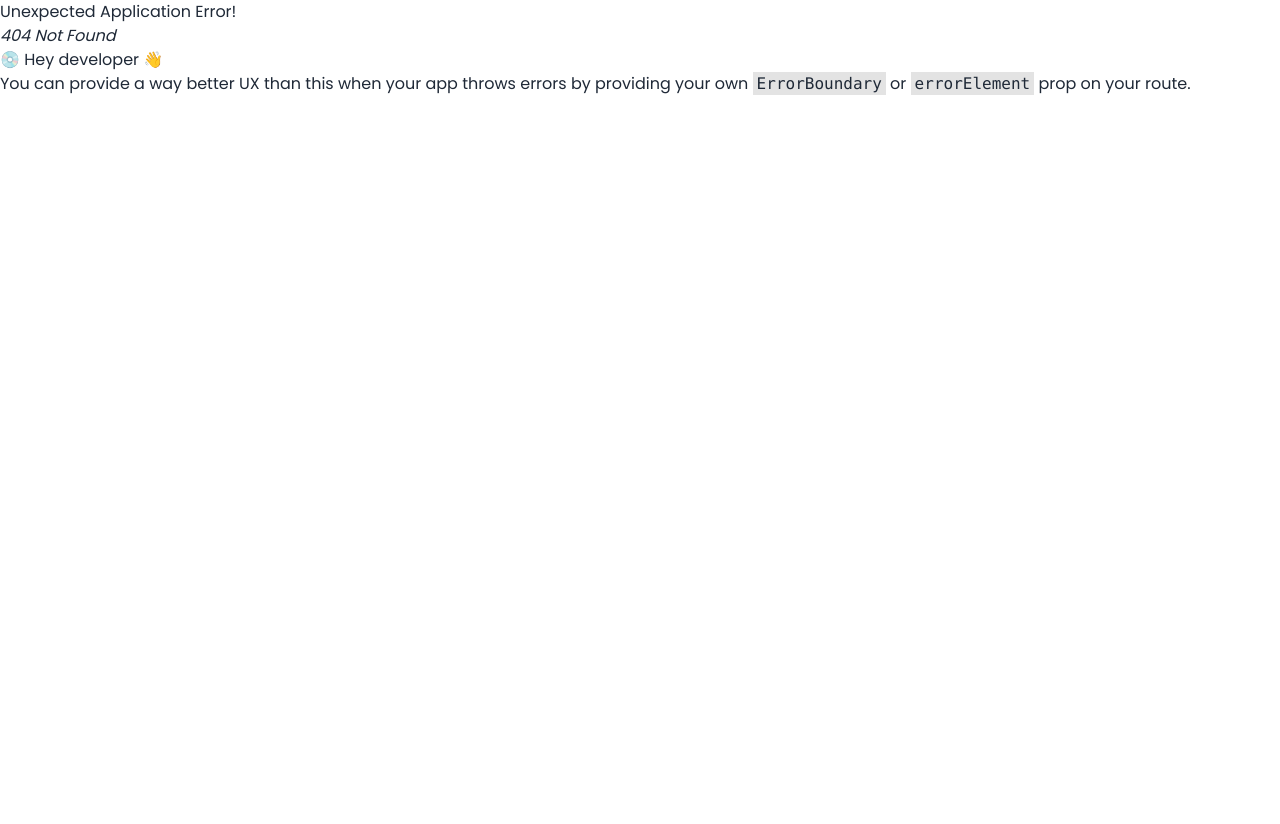
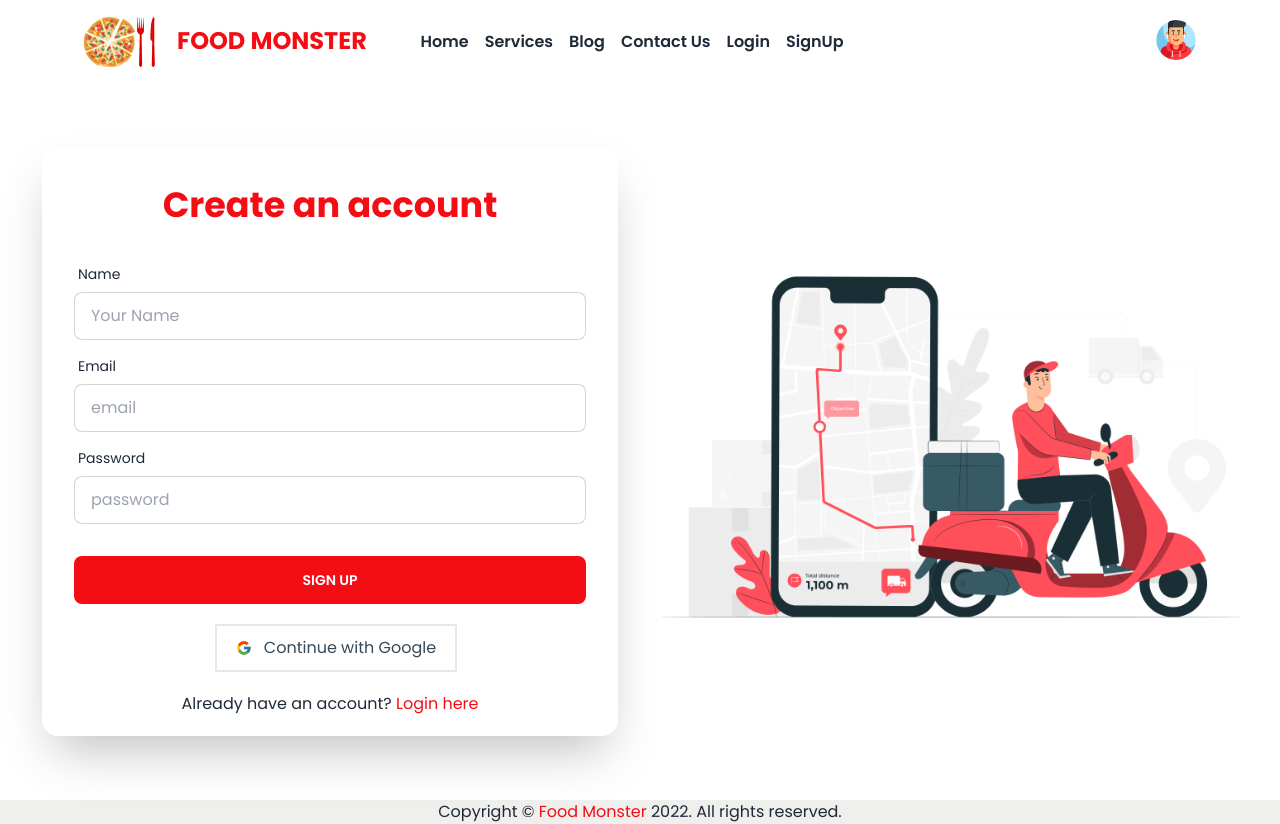
Before and after one commit to elvis-kimutai/Rating, a React (Create React App) app: page /signup in a window 1280 px wide. Before the commit this address had no page. Before the commit the page ends 800 px from the top, so only its background shows below. Built offline with nearby package versions, Linux system fonts and the light colour scheme.

Commit message:
login and signup page design completed

```diff
--- /dev/null
+++ b/src/components/Pages/Login/Login.js
@@ -0,0 +1,51 @@
+import React from 'react';
+import { FcGoogle } from "react-icons/fc";
+import { Link } from 'react-router-dom';
+import image from '../../../assets/images/login.png';
+
+
+const Login = () => {
+    return (
+        <div className='flex flex-col md:flex-row items-center my-16 mx-5'>
+            <div className="w-full md:w-6/12">
+                <img src={image} alt="" />
+            </div>
+            <div className='w-full md:w-6/12'>
+                <div className="card flex-shrink-0 w-full max-w-xl mx-auto shadow-2xl bg-base-100">
+                    <form className="card-body form pb-5">
+                        <h2 className='font-bold color-red text-center mb-4'>Login</h2>
+                        <div className="form-control">
+                            <label className="label">
+                                <span className="label-text">Email</span>
+                            </label>
+                            <input type="text" name='email' placeholder="email" className="input input-bordered" />
+                        </div>
+                        <div className="form-control">
+                            <label className="label">
+                                <span className="label-text">Password</span>
+                            </label>
+                            <input type="text" name='password' placeholder="password" className="input input-bordered" />
+                            <label className="label">
+                                <Link className="label-text-alt link link-hover color-red">Forgot password?</Link>
+                            </label>
+                        </div>
+                        <div className="form-control mt-2">
+                            <input type="submit" className='btn' value="Login" />
+                        </div>
+                    </form>
+                    <div className='flex justify-center mb-5'>
+                        <Link className='social-login  ml-3 flex items-center'>
+                        <FcGoogle className='mr-3'/>
+                        Continue with Google
+                        </Link>
+                    </div>
+                    <div className='mx-auto mb-5'>
+                        <p>New to the Food Monster? <Link to="/signup" className='color-red'>Sign Up here</Link></p>
+                    </div>
+                </div>
+            </div>
+        </div>
+    );
+};
+
+export default Login;
--- /dev/null
+++ b/src/components/Pages/SignUp/SignUp.css
@@ -0,0 +1,8 @@
+.social-login{
+    border: 2px solid #e3e9ed;
+    padding: 10px 19px;
+    color: #374957;
+}
+.form h2{
+    font-size: 35px;
+}
--- /dev/null
+++ b/src/components/Pages/SignUp/SignUp.js
@@ -0,0 +1,54 @@
+import React from 'react';
+import { Link } from 'react-router-dom';
+import image from '../../../assets/images/register.jpg';
+import { FcGoogle } from "react-icons/fc";
+import './SignUp.css';
+
+const SignUp = () => {
+    return (
+        <div className='flex flex-col-reverse md:flex-row items-center my-16 mx-5'>
+            <div className='w-full md:w-6/12'>
+                <div className="card flex-shrink-0 w-full max-w-xl mx-auto shadow-2xl bg-base-100">
+                    <form className="card-body form pb-5">
+                        <h2 className='font-bold color-red text-center mb-4'>Create an account</h2>
+                        <div className="form-control">
+                            <label className="label">
+                                <span className="label-text">Name</span>
+                            </label>
+                            <input type="text" name='name' placeholder="Your Name" className="input input-bordered" />
+                        </div>
+                        <div className="form-control">
+                            <label className="label">
+                                <span className="label-text">Email</span>
+                            </label>
+                            <input type="text" name='email' placeholder="email" className="input input-bordered" />
+                        </div>
+                        <div className="form-control">
+                            <label className="label">
+                                <span className="label-text">Password</span>
+                            </label>
+                            <input type="text" name='password' placeholder="password" className="input input-bordered" />
+                        </div>
+                        <div className="form-control mt-6">
+                            <input type="submit" className='btn' value="Sign Up" />
+                        </div>
+                    </form>
+                    <div className='flex justify-center mb-5'>
+                        <Link className='social-login  ml-3 flex items-center'>
+                        <FcGoogle className='mr-3'/>
+                        Continue with Google
+                        </Link>
+                    </div>
+                    <div className='mx-auto mb-5'>
+                        <p>Already have an account? <Link to="/login" className='color-red'>Login here</Link></p>
+                    </div>
+                </div>
+            </div>
+            <div className="w-full md:w-6/12">
+                <img src={image} alt="" />
+            </div>
+        </div>
+    );
+};
+
+export default SignUp;
--- a/src/components/Shared/Header/Header.js
+++ b/src/components/Shared/Header/Header.js
@@ -17,6 +17,8 @@ const Header = () => {
                         <NavLink to="/services"><li>Services</li></NavLink>
                         <NavLink to="/blog"><li>Blog</li></NavLink>
                         <NavLink to="/contact"><li>Contact Us</li></NavLink>
+                        <NavLink to="/login"><li>Login</li></NavLink>
+                        <NavLink to="/signup"><li>SignUp</li></NavLink>
                     </ul>
                 </div>
                 <div className='flex'>
@@ -29,7 +31,9 @@ const Header = () => {
                 <NavLink to="/" className='mr-4 font-semibold'><li>Home</li></NavLink>
                     <NavLink to="/services" className='mr-4 font-semibold'><li>Services</li></NavLink>
                     <NavLink to="/blog" className='mr-4 font-semibold'><li>Blog</li></NavLink>
-                    <NavLink to="/contact" className='font-semibold'><li>Contact Us</li></NavLink>
+                    <NavLink to="/contact" className='mr-4 font-semibold'><li>Contact Us</li></NavLink>
+                    <NavLink to="/login" className='mr-4 font-semibold'><li>Login</li></NavLink>
+                    <NavLink to="/signup" className='mr-4 font-semibold'><li>SignUp</li></NavLink>
                 </ul>
             </div>
             <div className="navbar-end">
```
Also changed, not shown: src/routes/Router/Router.js (+10 -0 lines), src/assets/images/login.png (added), src/assets/images/register.jpg (added).
